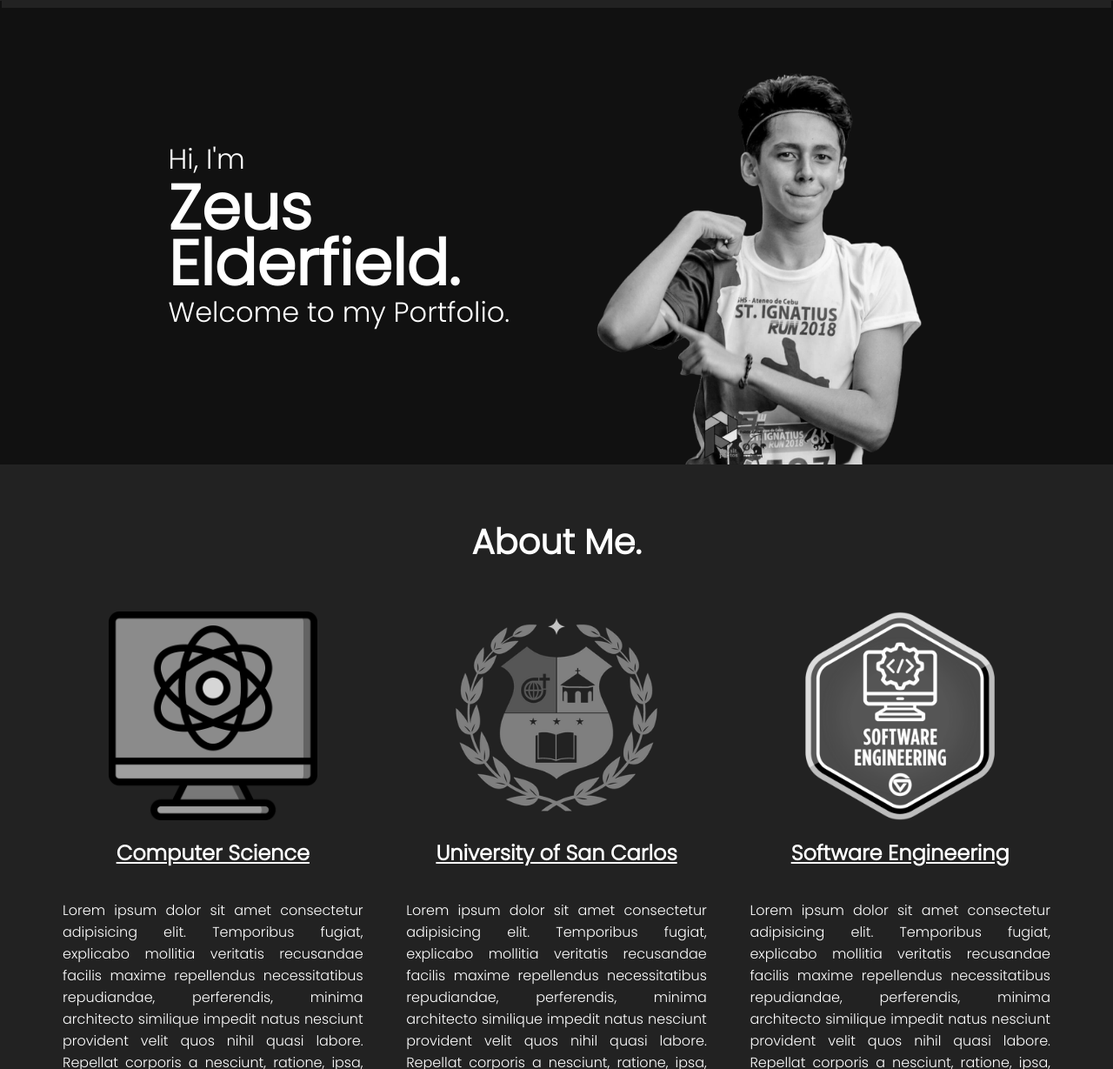
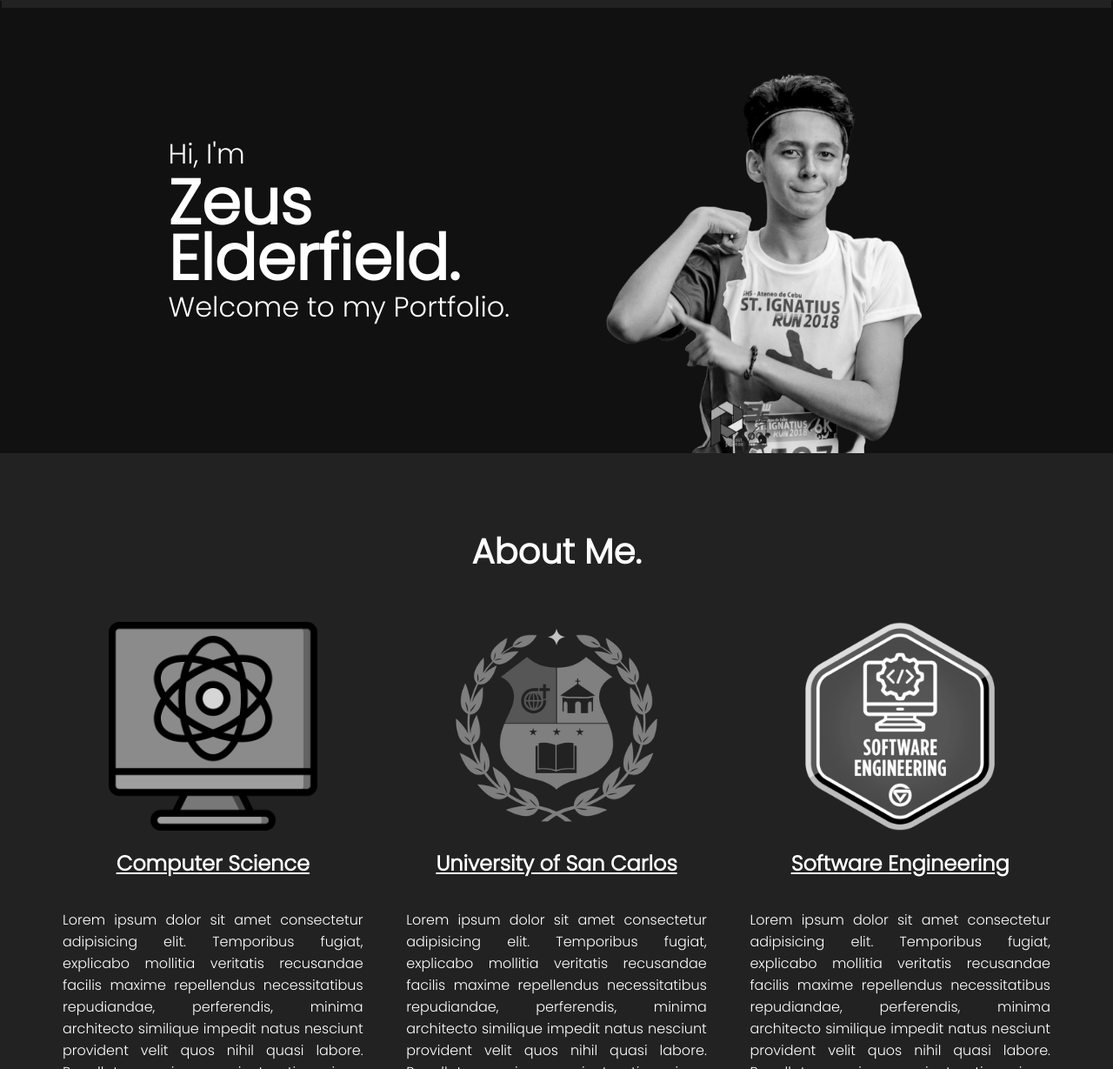
Before and after one commit to elderfieldzeus/myPortfolio, a plain HTML site: page index.html in a window 1280 px wide. Shown: the part 71-1300 px from the top of the page at 87% size. Drawn offline with Linux system fonts and the light colour scheme.

Commit message:
new adjustments

```diff
--- a/styles/main.css
+++ b/styles/main.css
@@ -3,7 +3,7 @@
 
 html {
     height: 100%;
-    scroll-padding-top: 6vh;
+    scroll-padding-top: 8vh;
     scroll-behavior: smooth;
     overflow-x: hidden;
 }
@@ -49,12 +49,12 @@ body {
 
 .Home #self{
     display: flex;
-    width: 36vw;
+    width: 35vw;
 }
 
 .About {
-    margin-top: -3rem;
-    padding-top: 5rem;
+    margin-top: 2vh;
+    padding-top: 5vh;
 }
 
 .About #AboutMe {
@@ -93,7 +93,7 @@ body {
 }
 
 .port {
-    margin-top: 20vh;
+    margin-top: 18vh;
     font-size: 2vh;
 }
 
@@ -102,6 +102,7 @@ body {
     align-items: center;
     justify-content: center;
     font-size: 2.5vh;
+    margin-bottom: -2vh;
 }
 
 #theButton, #calcuApp {
```
